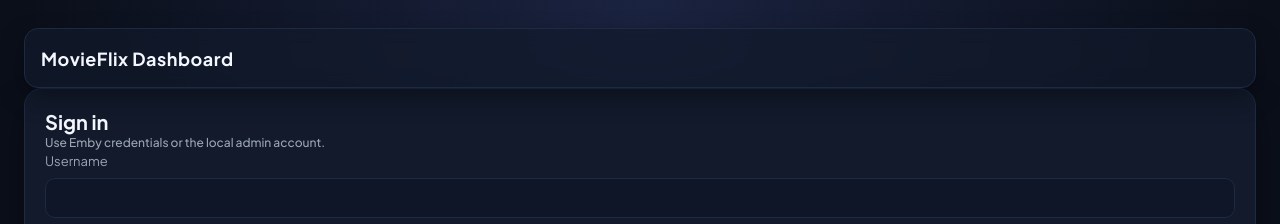
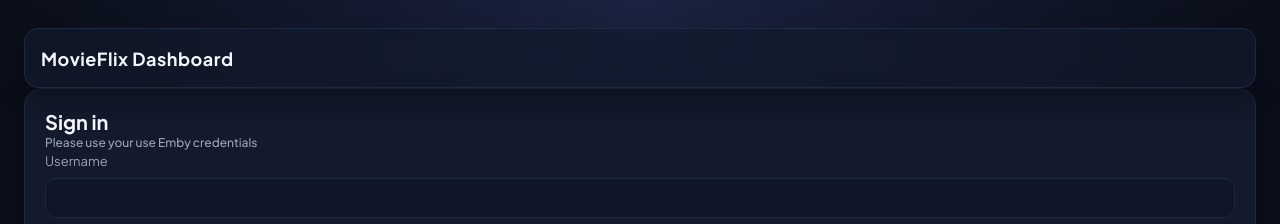
Before and after one commit to hucksarn/movieflixdash, a React (Vite) app: page / in a window 1280 px wide. Shown: the top 224 px of the page. Built offline with nearby package versions, Linux system fonts and the light colour scheme; no server answers.

Commit message:
Update login hint text

```diff
--- a/src/App.jsx
+++ b/src/App.jsx
@@ -2222,7 +2222,7 @@
         {!session && sessionReady && (
           <section className="card">
             <h1>Sign in</h1>
-            <p className="muted">Use Emby credentials or the local admin account.</p>
+            <p className="muted">Please use your use Emby credentials</p>
             <form onSubmit={handleLogin} className="stack" autoComplete="off">
               <label>
                 Username
```
Also changed, not shown: 2 other files (tests, documents, lock files or other folders).
